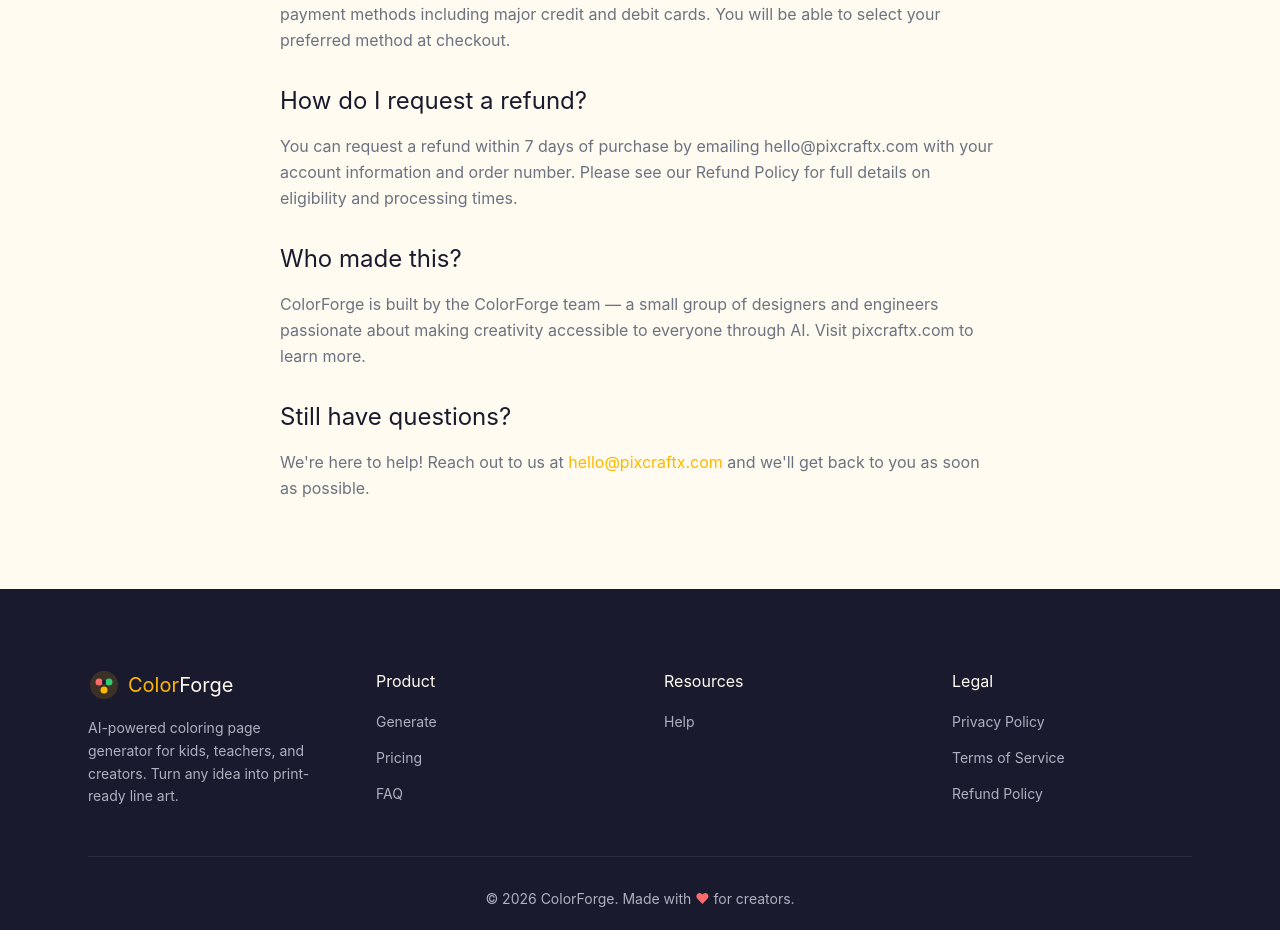
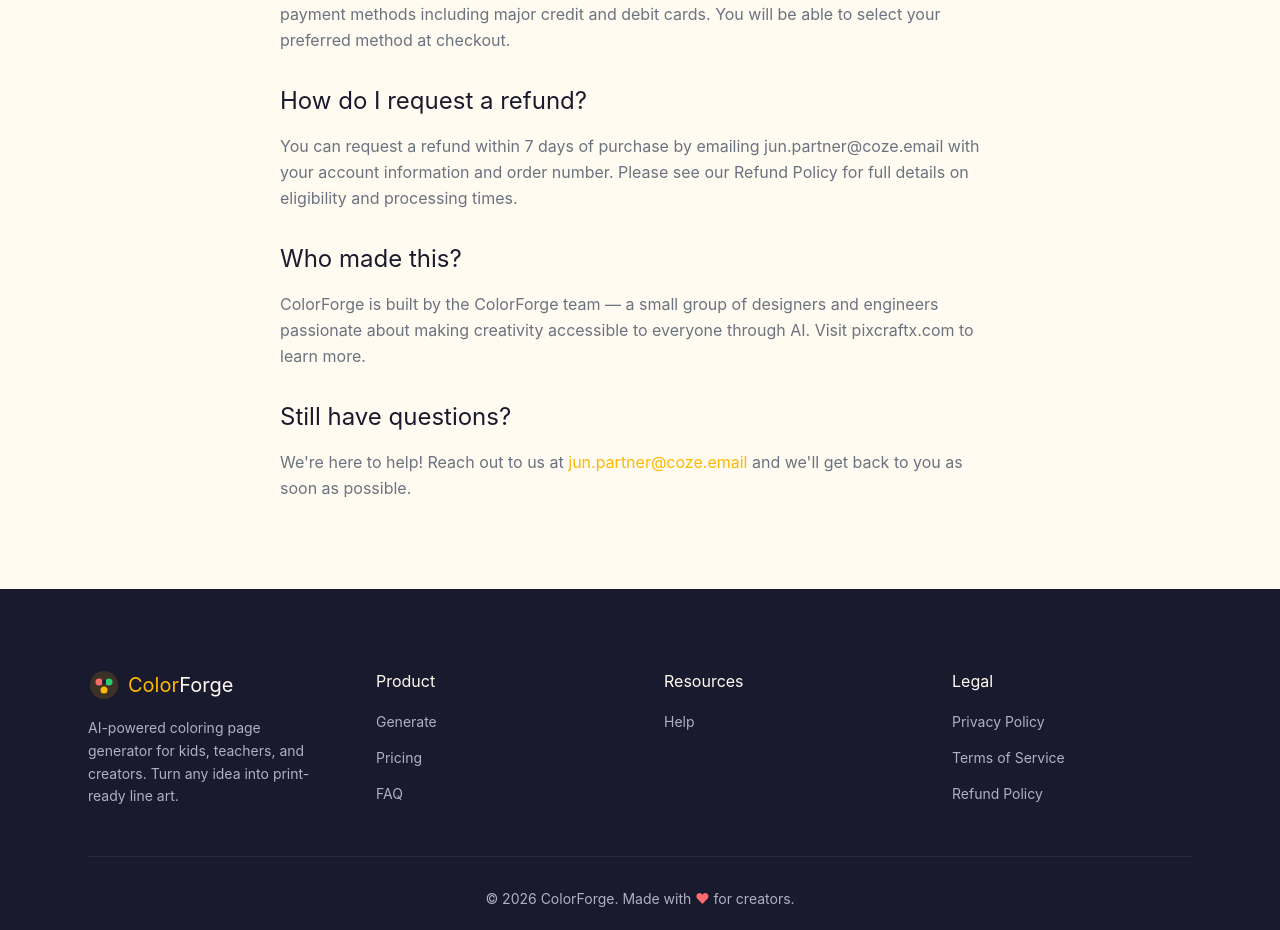
Before and after one commit to rinbs1120/pixcraftx, a Next.js app: page /faq in a window 1280 px wide. Shown: the part 1365-2295 px from the top of the page. Built offline with nearby package versions, Linux system fonts and the light colour scheme; no server answers; a web font is replaced by a local one.

Commit message:
update: replace email with jun.partner@coze.email

```diff
--- a/src/app/faq/page.tsx
+++ b/src/app/faq/page.tsx
@@ -50,7 +50,7 @@
   {
     question: 'How do I request a refund?',
     answer:
-      'You can request a refund within 7 days of purchase by emailing hello@pixcraftx.com with your account information and order number. Please see our Refund Policy for full details on eligibility and processing times.',
+      'You can request a refund within 7 days of purchase by emailing jun.partner@coze.email with your account information and order number. Please see our Refund Policy for full details on eligibility and processing times.',
   },
   {
     question: 'Who made this?',
@@ -86,8 +86,8 @@
             </h2>
             <p className="leading-relaxed mb-6">
               We&apos;re here to help! Reach out to us at{' '}
-              <a href="mailto:hello@pixcraftx.com" className="text-primary hover:underline">
-                hello@pixcraftx.com
+              <a href="mailto:jun.partner@coze.email" className="text-primary hover:underline">
+                jun.partner@coze.email
               </a>{' '}
               and we&apos;ll get back to you as soon as possible.
             </p>
```
